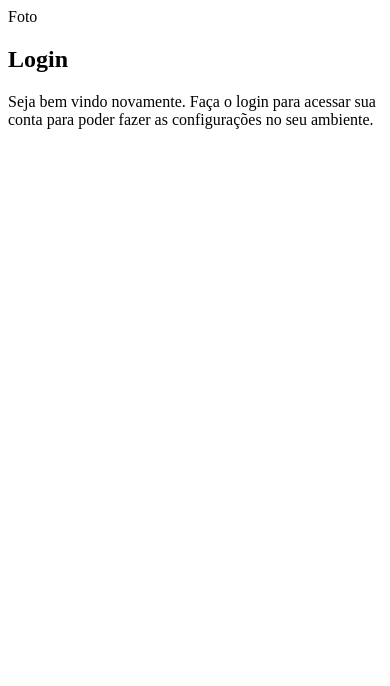
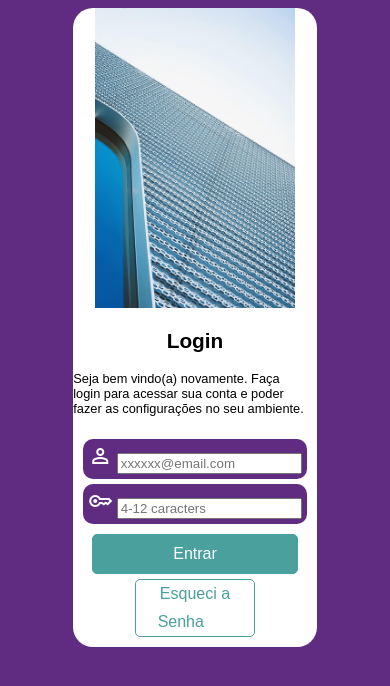
Before and after one commit to guedesyc/projeto-login, a plain HTML site: page index.html in a window 390 px wide. Drawn offline with nearby package versions, Linux system fonts and the light colour scheme.

Commit message:
no-finish

```diff
--- a/estilos/style.css
+++ b/estilos/style.css
@@ -1,7 +1,103 @@
 @charset "UTF-8";
 
 :root{
-    --verde: #49a09d;
+    --azul: #49a09d;
     --roxo: #5f2c82;
 
 }
+
+@media screen and (max-width:768px){
+
+body, html{
+    background-color: var(--roxo);
+}
+
+*{
+    font-family: Arial, Helvetica, sans-serif;
+}
+main{
+    display: flex;
+    flex-direction: column;
+    justify-content: center;
+    align-items: center;
+    text-align: center;
+}
+
+section{
+
+    border-radius: 20px;
+    background-color: white;
+    display: flex;
+    flex-direction: column;
+    justify-content: center;
+    align-items: center;
+    text-align: center;
+}
+section h1{
+    font-size: 1.3rem;
+
+}
+
+section p{
+    font-size: 0.8rem;
+    text-align: left;
+}
+
+form{
+    display: flex;
+    flex-direction: column;
+}
+
+.material-symbols-outlined{
+    margin-top: ;
+    color: white;
+}
+
+.register{
+    margin: 10px;
+    padding: 5px;
+    background-color: var(--roxo);
+    border-radius: 10px;
+}
+
+.register2{
+    margin: 10px;
+    padding: 5px;
+    background-color: var(--roxo);
+    border-radius: 10px;
+    margin-top: -5px;
+}
+
+#enter{
+    margin: auto;
+    max-width: 20vw;
+    padding: 10px 80px;
+    border-radius: 5px;
+    text-decoration: none;
+    color: white;
+    background-color: var(--azul);
+}
+
+#password{
+    margin: auto;
+    margin-bottom: 5px;
+    max-width: 20vw;
+    padding: 5px 20px;
+    border-radius: 5px;
+    text-decoration: none;
+    color: white;
+    background-color: white;
+    text-align: center;
+
+}
+
+#password, a {
+    text-align: center;
+    margin-top: 5px;
+    margin-bottom: 10px;
+    color: #49a09d;
+    border: 1px solid var(--azul);
+
+}
+
+}
--- a/index.html
+++ b/index.html
@@ -6,19 +6,40 @@
     <meta name="viewport" content="width=device-width, initial-scale=1.0">
     <title>Login</title>
     <link rel="stylesheet" href="estilos/style.css">
+
+    <link rel="stylesheet" href="https://fonts.googleapis.com/css2?family=Material+Symbols+Outlined:opsz,wght,FILL,GRAD@20..48,100..700,0..1,-50..200" />
+    <link rel="stylesheet" href="https://fonts.googleapis.com/css2?family=Material+Symbols+Outlined:opsz,wght,FILL,GRAD@48,400,0,0" />
+
 </head>
 <body>
     <main>
         <section id="login">
 
             <div id="imagem">
-                Foto
+                <img width="200px" src="imagens/metal.jpg" alt="imgpredio">
             </div>
 
             <div id="formulario">
                 <h1>Login</h1>
-                <p>Seja bem vindo novamente. Faça o login para acessar sua conta para poder fazer as configurações no seu ambiente.</p>
-            <form action="login.php" method="post"></form>
+                <p>Seja bem vindo(a) novamente. Faça <br> login para acessar sua conta e poder <br> fazer as configurações no seu ambiente.</p>
+            <form action="login.php" method="post">
+
+                <div class="register">
+                    <label for="iemail"><span class="material-symbols-outlined">person</span></label>
+                    <input type="email" name="email" id="iemail" required placeholder="xxxxxx@email.com">
+                </div>
+
+                <div class="register2">
+                    <label for="ipassword"><span class="material-symbols-outlined">key</span></label>
+                    <input type="password" name="password" id="ipassword" required placeholder="4-12 caracters" minlength="4" maxlength="12">
+                </div>
+
+                <a id="enter" href="#">Entrar</a>
+                <a id="password" href="#">Esqueci a Senha <span class="material-symbols-outlined">mail</span>
+                </a>
+
+
+            </form>
             </div>
 
         </section>
```
